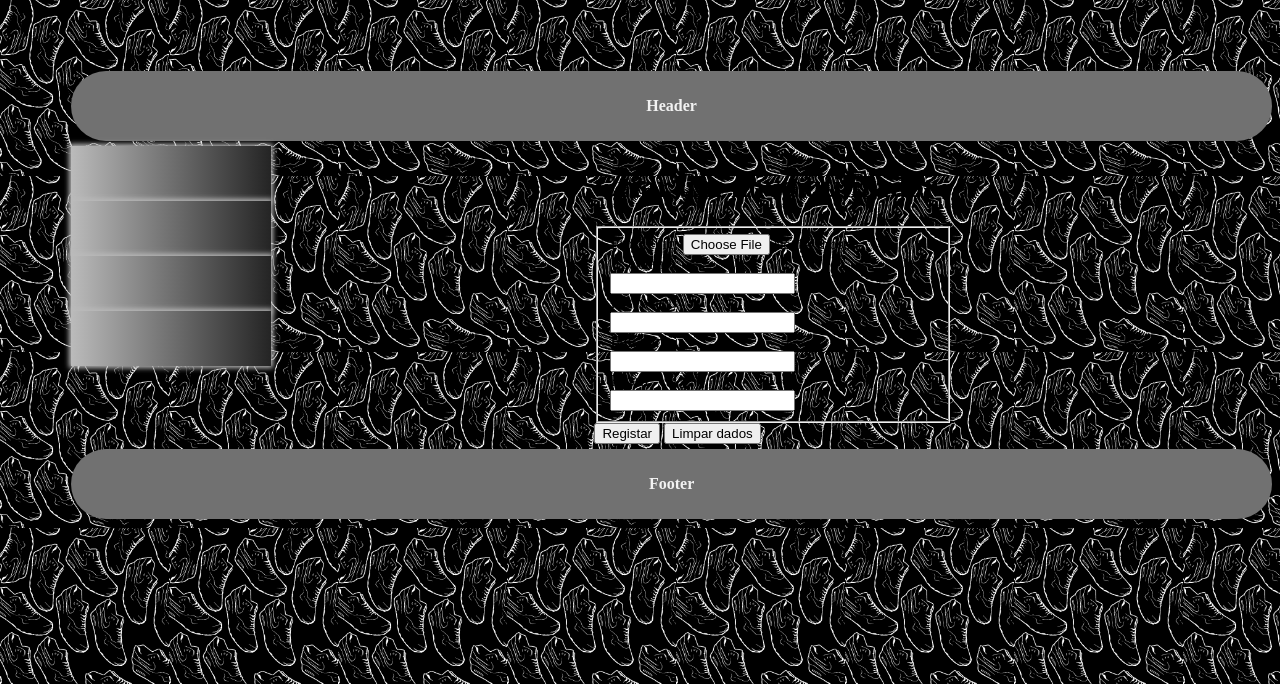
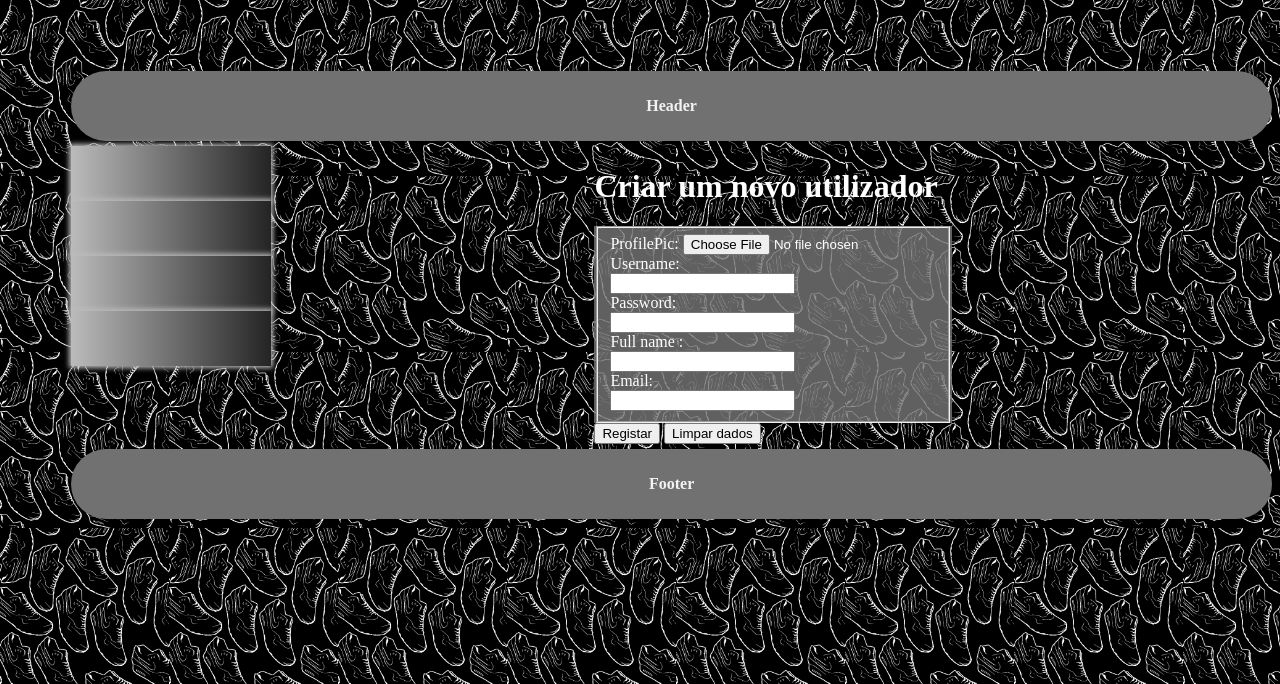
Before and after one commit to CarolinaVRoque/DIAM-Projeto-2022-23-Sneakers_Cards, a Django app: page /SneakerCards/register in a window 1280 px wide. Shown: the top 684 px of the page. Run offline with Django 4.2, Linux system fonts and the light colour scheme.

Commit message:
Alterações na box register

```diff
--- a/SneakerCards/static/SneakerCards/css/main.css
+++ b/SneakerCards/static/SneakerCards/css/main.css
@@ -213,3 +213,11 @@ body{
   opacity: 0.8;
   cursor: pointer;
 }
+
+.register{
+ color: white;
+}
+
+.register_box {
+   background-color: rgba(120,120,120,0.8);
+}
--- a/SneakerCards/templates/SneakerCards/register.html
+++ b/SneakerCards/templates/SneakerCards/register.html
@@ -6,6 +6,8 @@
         <form class="register"  method="post" action="{% url 'SneakerCards:register' %}" enctype="multipart/form-data">
           {% csrf_token %}
             <h1>Criar um novo utilizador</h1>
+
+            <div class="register_box">
             <fieldset>
                 <label for="avatar">ProfilePic:</label>
                 <input type="file" id="avatar" name="avatar" accept="image/gif, image/jpg, image/jpeg, image/png"><br>
@@ -18,6 +20,8 @@
                 <label for="email">Email:</label><br>
                 <input type="text" id="email" name="email"><br>
             </fieldset>
+            </div>
+
                 <input type="submit" value="Registar">
                 <input type="reset" value="Limpar dados">
         </form>
```
